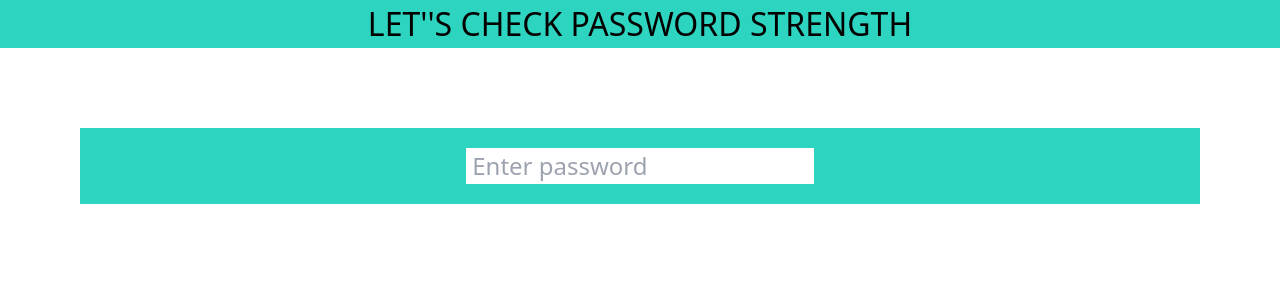
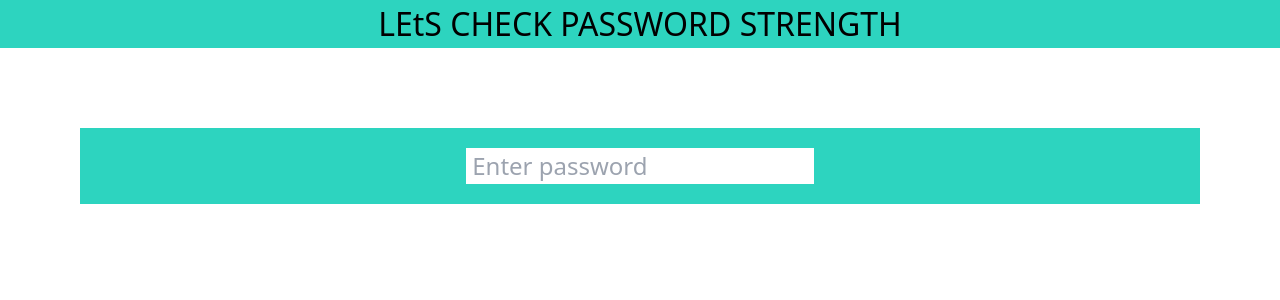
Before and after one commit to SkyRanjan/Password-Strength-Calculator, a Next.js app: page / in a window 1280 px wide. Shown: the top 300 px of the page. Built offline with nearby package versions, Linux system fonts and the light colour scheme.

Commit message:
trying to fix error

```diff
--- a/src/pages/index.tsx
+++ b/src/pages/index.tsx
@@ -33,7 +33,7 @@ const HomePage = () => {
       <header>
         <h1>
           <div className='bg-teal-400 text-center text-[2rem]'>
-            LET'&apos;S CHECK PASSWORD STRENGTH
+            LEtS CHECK PASSWORD STRENGTH
           </div>
         </h1>
       </header>
```
